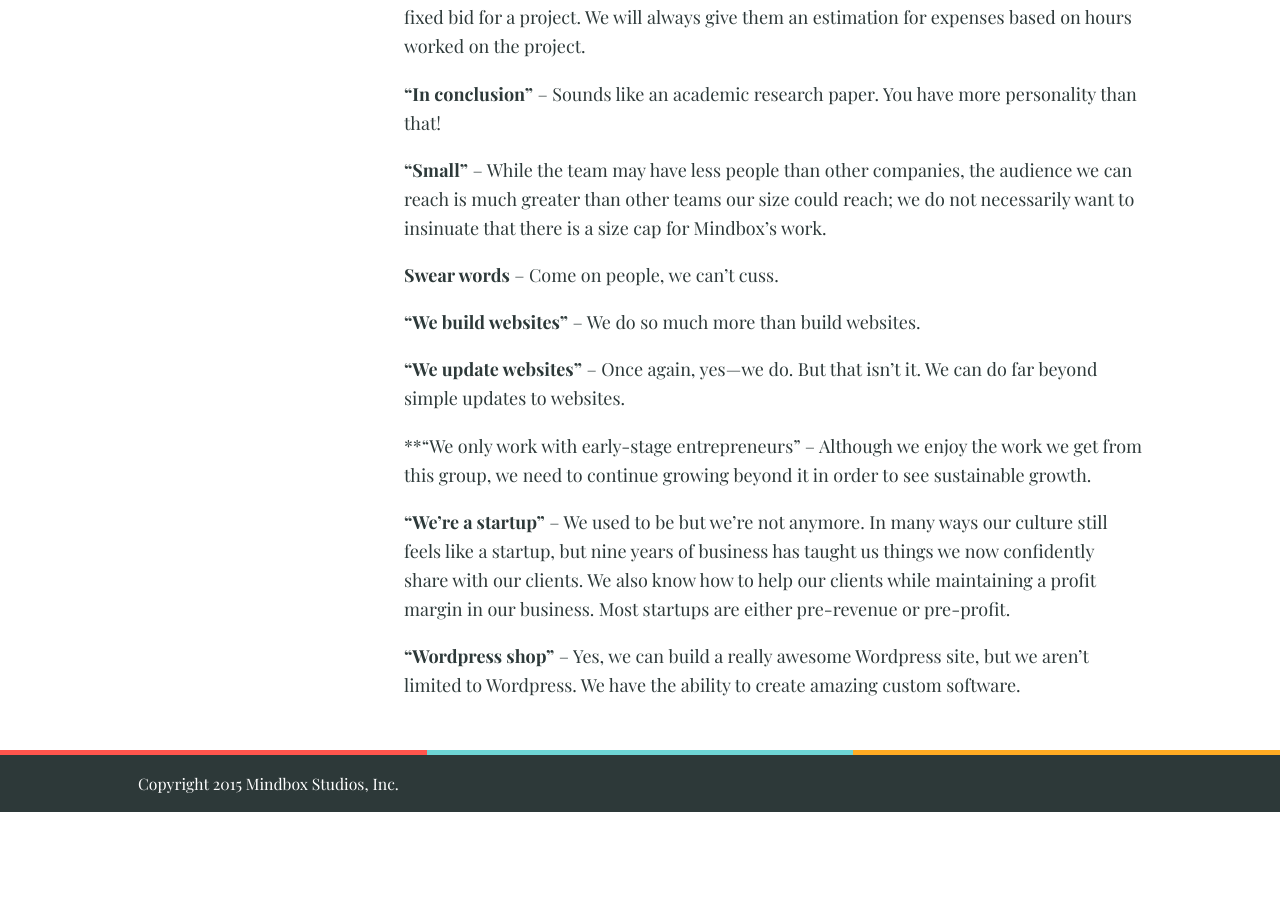
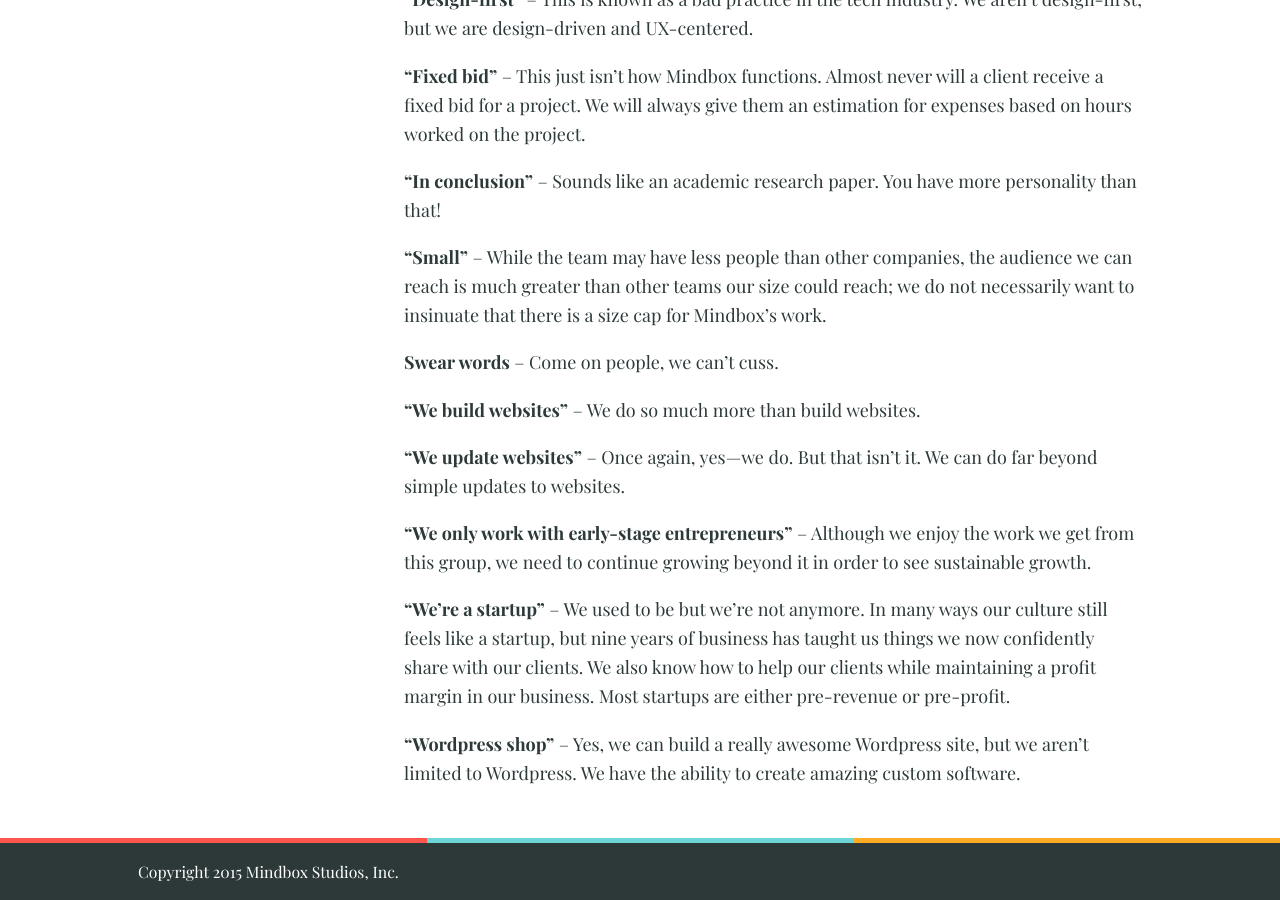
Before and after one commit to mindboxstudios/VoiceAndTone, a Jekyll site: the page built from index.md, in a window 1280 px wide and 900 px high, scrolled down 6994 px. Built offline with Jekyll 4.4.1, drawn with Linux system fonts in a browser that asks for light colours; nearby versions of some CDN libraries; some web fonts are replaced; before the commit the page ends 7806 px from its top, so only the background shows below that; some of the changed text lies outside the part shown.

```diff
--- a/index.md
+++ b/index.md
@@ -103,10 +103,10 @@ Italic, bold, caps, and underline are beautiful things when used in moderation.
 
 Continental United States time zones:
 
-Eastern time (EST)
-Central time (CST)
-Mountain time (MST)
-Pacific time (PST)
+- Eastern time (EST)
+- Central time (CST)
+- Mountain time (MST)
+- Pacific time (PST)
 
 # Vocab Lesson
 
@@ -162,7 +162,7 @@ We call it a graveyard for a reason. Consider every word and phrase within the g
 
 **“We update websites”** – Once again, yes—we do. But that isn’t it. We can do far beyond simple updates to websites.
 
-**“We only work with early-stage entrepreneurs” – Although we enjoy the work we get from this group, we need to continue growing beyond it in order to see sustainable growth.
+**“We only work with early-stage entrepreneurs”** – Although we enjoy the work we get from this group, we need to continue growing beyond it in order to see sustainable growth.
 
 **“We’re a startup”** – We used to be but we’re not anymore. In many ways our culture still feels like a startup, but nine years of business has taught us things we now confidently share with our clients. We also know how to help our clients while maintaining a profit margin in our business. Most startups are either pre-revenue or pre-profit.
 
```
